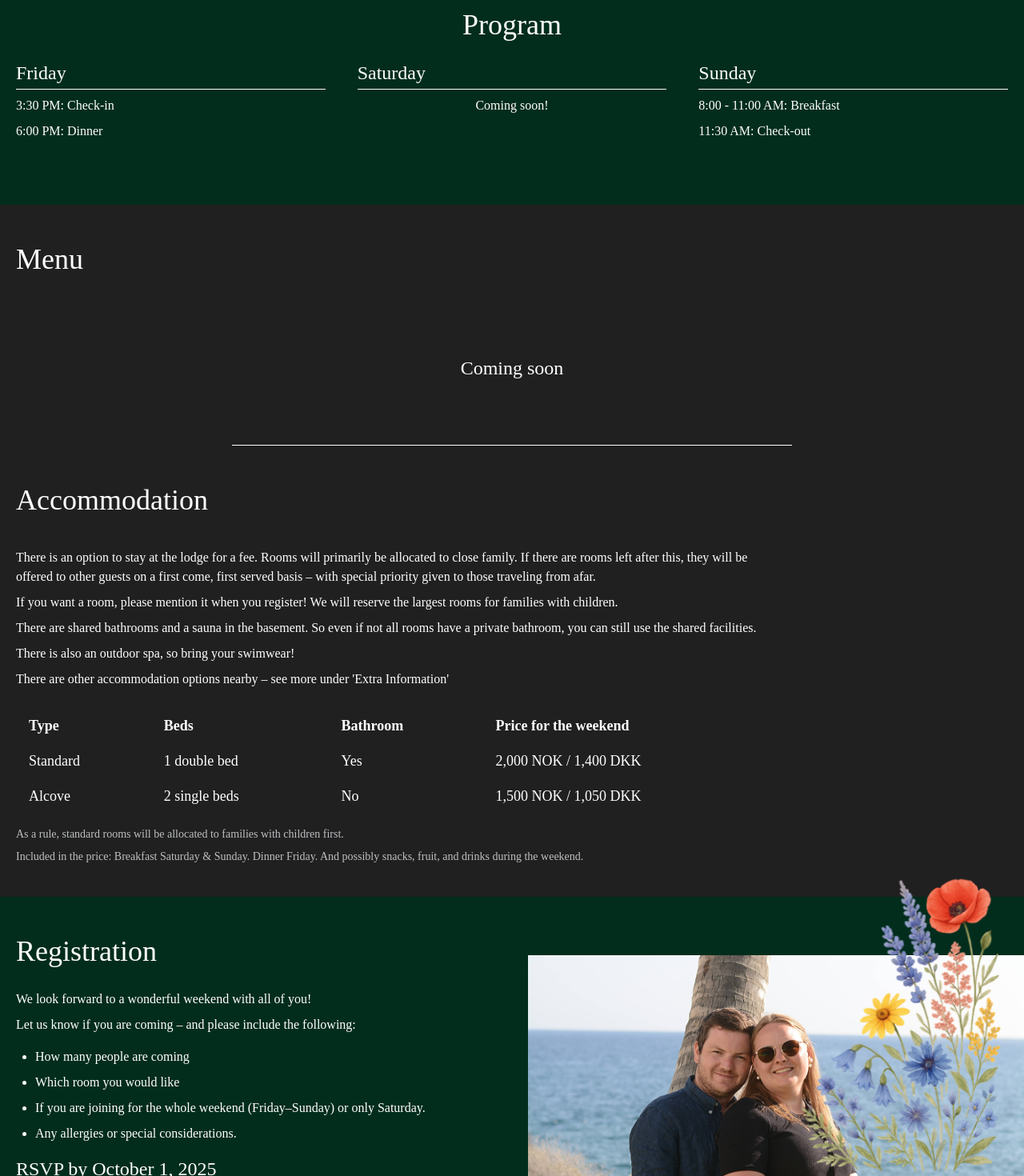
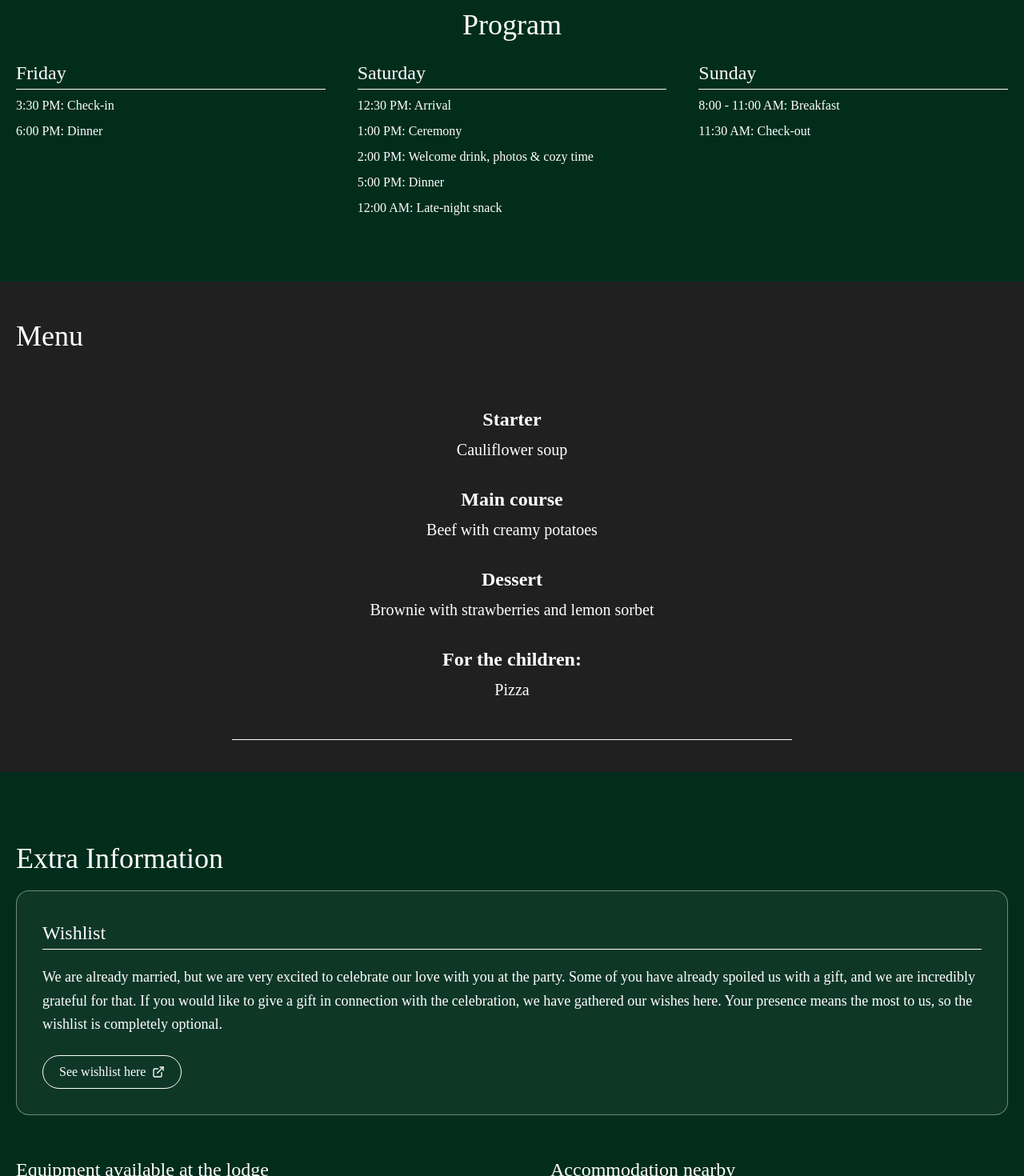
Before and after one commit to LauraBLei/Wedding, a React (Vite) app: page / in a window 1280 px wide. Shown: the part 2740-4210 px from the top of the page at 80% size. Built offline with nearby package versions, Linux system fonts and the light colour scheme; a web font is replaced by a local one.

Commit message:
updated website

```diff
--- a/src/components/sections/ekstra.tsx
+++ b/src/components/sections/ekstra.tsx
@@ -8,6 +8,21 @@ export const EkstraSection = () => {
   return (
     <div>
       <h1 className="headline">{t("extra.headline")}</h1>
+      <div className="mb-8 rounded-2xl border border-white/40 bg-white/5 p-5 md:mb-12 md:p-8">
+        <h2 className="headlineTwo mb-2">{t("extra.ønskerHeadline")}</h2>
+        <p className="py-3 leading-relaxed md:text-lg">
+          {t("extra.ØnskerTekst")}
+        </p>
+        <a
+          href="https://onskeskyen.no/s/epe04p"
+          target="_blank"
+          rel="noopener noreferrer"
+          className="mt-3 inline-flex items-center gap-2 rounded-full border border-white px-5 py-2"
+        >
+          {t("extra.ØnskerButton")}
+          <ExternalLink className="h-4 w-4" />
+        </a>
+      </div>
       <div className="flex md:flex-row flex-col md:gap-10 gap-5 lg:gap-24">
         <div className="flex-1">
           <h2 className="headlineTwo ">{t("extra.subject_one")}</h2>
@@ -84,7 +99,6 @@ export const EkstraSection = () => {
           </ul>
         </div>
       </div>
-      <div className="w-full max-w-[700px] place-self-center border-b-1 mt-20 border-white"></div>
     </div>
   );
 };
--- a/src/components/sections/menu.tsx
+++ b/src/components/sections/menu.tsx
@@ -5,7 +5,24 @@ export const MenuSection = () => {
   return (
     <div>
       <h1 className="headline">{t("menu.headline")}</h1>
-      <p className="text-center text-2xl py-20">{t("menu.text")}</p>
+      <div className="text-center py-12 space-y-8">
+        <div className="space-y-2">
+          <p className="text-2xl font-semibold">{t("menu.ForretHeadline")}</p>
+          <p className="text-xl">{t("menu.ForretMat")}</p>
+        </div>
+        <div className="space-y-2">
+          <p className="text-2xl font-semibold">{t("menu.HovedretHeadline")}</p>
+          <p className="text-xl">{t("menu.HovedretMat")}</p>
+        </div>
+        <div className="space-y-2">
+          <p className="text-2xl font-semibold">{t("menu.DessertHeadline")}</p>
+          <p className="text-xl">{t("menu.DessertMat")}</p>
+        </div>
+        <div className="space-y-2">
+          <p className="text-2xl font-semibold">{t("menu.TilBørnHeadline")}</p>
+          <p className="text-xl">{t("menu.TilBørnMat")}</p>
+        </div>
+      </div>
       <div className="w-full max-w-[700px] place-self-center border-b-1 border-white"></div>
     </div>
   );
--- a/src/components/sections/program.tsx
+++ b/src/components/sections/program.tsx
@@ -14,9 +14,15 @@ export const ProgramSection = () => {
             <li>{t("program.friday_stepTwo")}</li>
           </ul>
         </div>
-        <div className="flex-1">
+        <div className="flex-1 gap-10">
           <h2 className="headlineTwo">{t("program.saturday")}</h2>
-          <p className="text-center">{t("program.saturday_stepOne")}</p>
+          <ul className="flex flex-col gap-2">
+            <li>{t("program.saturday_stepOne")}</li>
+            <li>{t("program.saturday_stepTwo")}</li>
+            <li>{t("program.saturday_stepThree")}</li>
+            <li>{t("program.saturday_stepFour")}</li>
+            <li>{t("program.saturday_stepFive")}</li>
+          </ul>
         </div>
         <div className="flex-1">
           <h2 className="headlineTwo">{t("program.sunday")}</h2>
--- a/src/locales/da/translation.json
+++ b/src/locales/da/translation.json
@@ -9,10 +9,14 @@
     "friday": "Fredag",
     "saturday": "Lørdag",
     "sunday": "Søndag",
-    "friday_stepOne": "15.30: indtjek",
-    "friday_stepTwo": "18.00: Aftensmad",
-    "saturday_stepOne": "Kommer snart!",
-    "sunday_stepOne": "8.00 - 11.00: Morgenmad",
+    "friday_stepOne": "15:30: indtjek",
+    "friday_stepTwo": "18:00: Aftensmad",
+    "saturday_stepOne": "12:30: Ankomst",
+    "saturday_stepTwo": "13:00: Vielse",
+    "saturday_stepThree": "14:00: Velkomstdrink, Foto & Hygge ",
+    "saturday_stepFour": "17:00: Middag",
+    "saturday_stepFive": "00:00: Natmad",
+    "sunday_stepOne": "8:00 - 11.00: Morgenmad",
     "sunday_stepTwo": "11.30: Tjek ud"
   },
   "venue": {
@@ -43,7 +47,14 @@
   },
   "menu": {
     "headline": "Menu",
-    "text": "Kommer snart"
+    "ForretHeadline": "Forret",
+    "ForretMat": "Blomkålssuppe",
+    "HovedretHeadline": "Hovedret",
+    "HovedretMat": "Oksekød med flødekartofler",
+    "DessertHeadline": "Dessert",
+    "DessertMat": "Brownie med jordbær og citronsorbet",
+    "TilBørnHeadline": "Til børnene:",
+    "TilBørnMat": "Pizza"
   },
   "rooms": {
     "headline": "Overnatning",
@@ -76,6 +87,9 @@
   },
   "extra": {
     "headline": "Ekstra Information",
+    "ønskerHeadline": "Ønsker",
+    "ØnskerTekst": "Vi er allerede blevet viet, men glæder os meget til at fejre kærligheden med jer til festen. Nogle af jer har allerede forkælet os med en gave, og det er vi utrolig taknemmelige for. Hvis du har lyst til at give en gave i forbindelse med festen, har vi samlet vores ønsker her. Din tilstedeværelse betyder allermest for os, så ønskelisten er helt frivillig.",
+    "ØnskerButton": "Se ønsker her",
     "subject_one": "Udstyr tilgængelig i lodgen",
     "list_one": [
       "Projektor",
--- a/src/locales/en/translation.json
+++ b/src/locales/en/translation.json
@@ -11,7 +11,11 @@
     "sunday": "Sunday",
     "friday_stepOne": "3:30 PM: Check-in",
     "friday_stepTwo": "6:00 PM: Dinner",
-    "saturday_stepOne": "Coming soon!",
+    "saturday_stepOne": "12:30 PM: Arrival",
+    "saturday_stepTwo": "1:00 PM: Ceremony",
+    "saturday_stepThree": "2:00 PM: Welcome drink, photos & cozy time",
+    "saturday_stepFour": "5:00 PM: Dinner",
+    "saturday_stepFive": "12:00 AM: Late-night snack",
     "sunday_stepOne": "8:00 - 11:00 AM: Breakfast",
     "sunday_stepTwo": "11:30 AM: Check-out"
   },
@@ -72,6 +76,9 @@
   },
   "extra": {
     "headline": "Extra Information",
+    "ønskerHeadline": "Wishlist",
+    "ØnskerTekst": "We are already married, but we are very excited to celebrate our love with you at the party. Some of you have already spoiled us with a gift, and we are incredibly grateful for that. If you would like to give a gift in connection with the celebration, we have gathered our wishes here. Your presence means the most to us, so the wishlist is completely optional.",
+    "ØnskerButton": "See wishlist here",
     "subject_one": "Equipment available at the lodge",
     "list_one": [
       "Projector",
@@ -102,6 +109,13 @@
   },
   "menu": {
     "headline": "Menu",
-    "text": "Coming soon"
+    "ForretHeadline": "Starter",
+    "ForretMat": "Cauliflower soup",
+    "HovedretHeadline": "Main course",
+    "HovedretMat": "Beef with creamy potatoes",
+    "DessertHeadline": "Dessert",
+    "DessertMat": "Brownie with strawberries and lemon sorbet",
+    "TilBørnHeadline": "For the children:",
+    "TilBørnMat": "Pizza"
   }
 }
--- a/src/locales/no/translation.json
+++ b/src/locales/no/translation.json
@@ -11,7 +11,11 @@
     "sunday": "Søndag",
     "friday_stepOne": "15.30: Innsjekk",
     "friday_stepTwo": "18.00: Middag",
-    "saturday_stepOne": "Kommer snart!",
+    "saturday_stepOne": "12.30: Ankomst",
+    "saturday_stepTwo": "13.00: Vielse",
+    "saturday_stepThree": "14.00: Velkomstdrink, foto og hygge",
+    "saturday_stepFour": "17.00: Middag",
+    "saturday_stepFive": "00.00: Nattmat",
     "sunday_stepOne": "8.00 - 11.00: Frokost",
     "sunday_stepTwo": "11.30: Utsjekk"
   },
@@ -72,6 +76,9 @@
   },
   "extra": {
     "headline": "Ekstra informasjon",
+    "ønskerHeadline": "Ønsker",
+    "ØnskerTekst": "Vi er allerede viet, men vi gleder oss veldig til å feire kjærligheten med dere på festen. Noen av dere har allerede skjemt oss bort med en gave, og det er vi utrolig takknemlige for. Hvis du har lyst til å gi en gave i forbindelse med feiringen, har vi samlet ønskene våre her. Din tilstedeværelse betyr aller mest for oss, så ønskelisten er helt frivillig.",
+    "ØnskerButton": "Se ønskelisten her",
     "subject_one": "Utstyr tilgjengelig i lodgen",
     "list_one": [
       "Projektor",
@@ -104,6 +111,13 @@
   },
   "menu": {
     "headline": "Meny",
-    "text": "Kommer snart"
+    "ForretHeadline": "Forrett",
+    "ForretMat": "Blomkålsuppe",
+    "HovedretHeadline": "Hovedrett",
+    "HovedretMat": "Oksekjøtt med fløtepoteter",
+    "DessertHeadline": "Dessert",
+    "DessertMat": "Brownie med jordbær og sitronsorbet",
+    "TilBørnHeadline": "For barna:",
+    "TilBørnMat": "Pizza"
   }
 }
--- a/src/pages/homePage.tsx
+++ b/src/pages/homePage.tsx
@@ -1,9 +1,7 @@
 import { EkstraSection } from "../components/sections/ekstra";
 import { FotoSection } from "../components/sections/fotogalleri";
 import { MenuSection } from "../components/sections/menu";
-import { OvernatningSection } from "../components/sections/overnatning";
 import { ProgramSection } from "../components/sections/program";
-import { TilmeldingSection } from "../components/sections/tilmelding";
 import { VenueSection } from "../components/sections/venue";
 import { WelcomeSection } from "../components/sections/welcome";
 
@@ -20,22 +18,15 @@ export const RunHomePage = () => {
         id="program"
         className="max-w-[1440px] w-full px-5 bg-customGreen py-10 lg:py-20"
       >
-        {" "}
         <ProgramSection />
       </section>
       <section id="menu" className="max-w-[1440px] w-full px-5">
         <MenuSection />
       </section>
-      <section id="overnatning" className="max-w-[1440px] w-full px-5">
-        <OvernatningSection />
-      </section>
       <section
-        id="tilmelding"
-        className="max-w-[1440px] w-full md:pl-5  bg-customGreen "
+        id="ekstra"
+        className="max-w-[1440px] bg-customGreen w-full px-5 py-10 lg:py-20"
       >
-        <TilmeldingSection />
-      </section>
-      <section id="ekstra" className="max-w-[1440px] w-full px-5">
         <EkstraSection />
       </section>
       <section id="fotogalleri" className="max-w-[1440px] w-full px-5">
```
